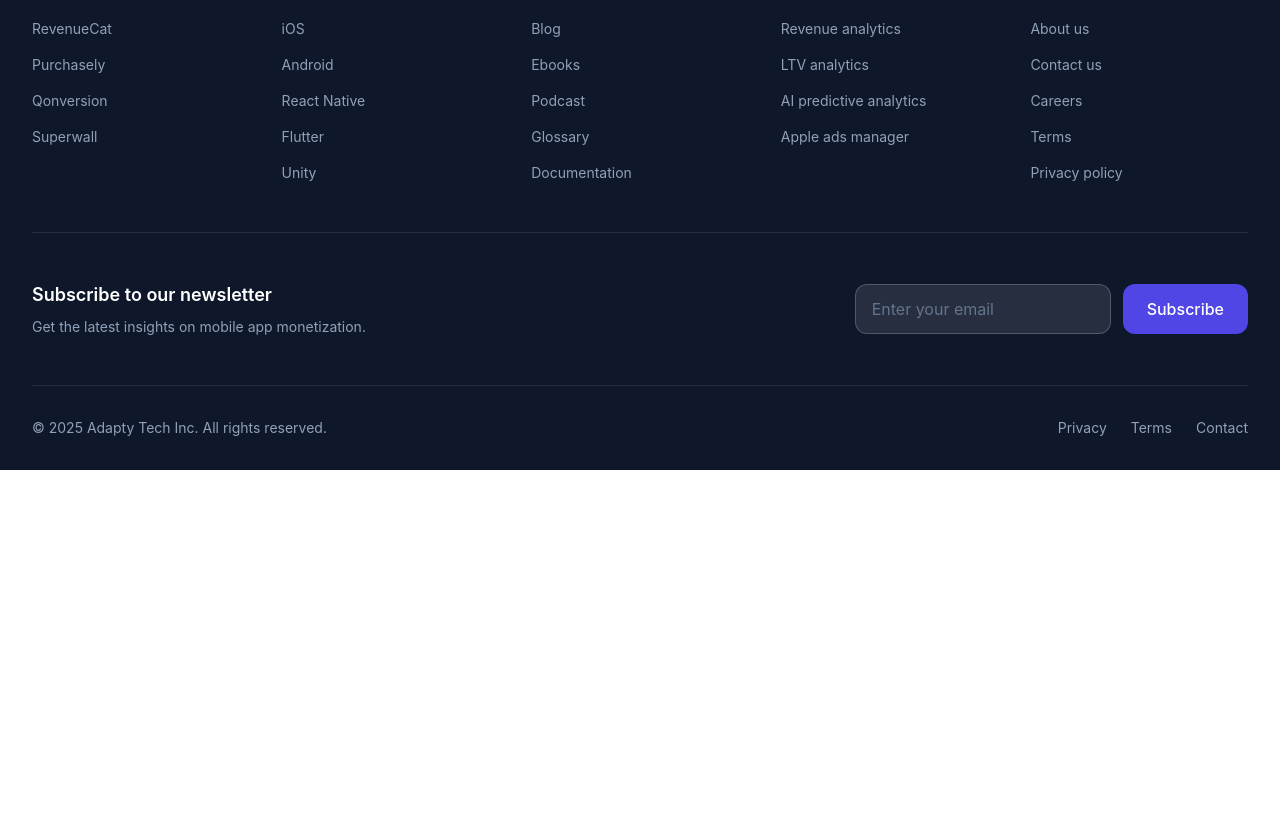
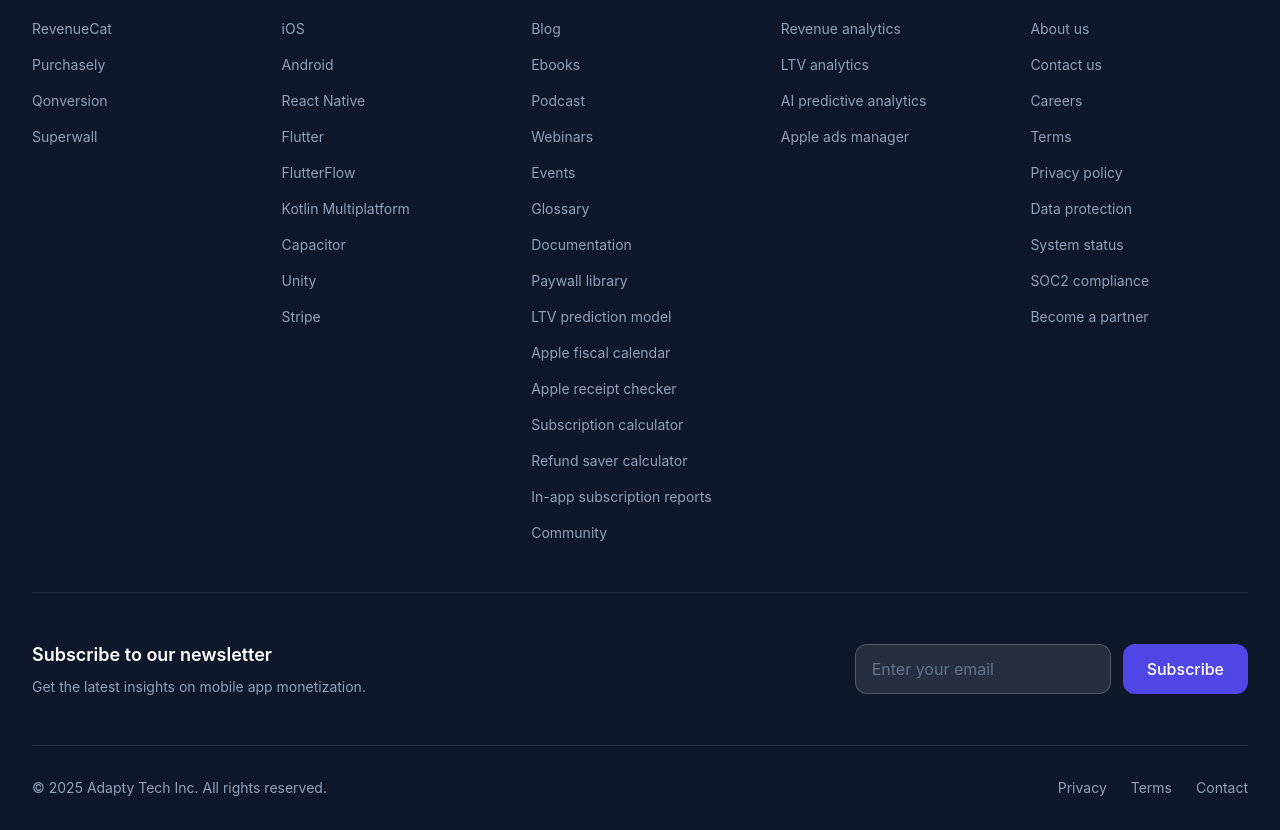
Before and after one commit to malkovitc/adapty, a Next.js app: page /adapty/blog in a window 1280 px wide. Shown: the part 4863-5693 px from the top of the page. Before the commit the page ends 5333 px from the top, so only its background shows below. Built offline with nearby package versions, Linux system fonts and the light colour scheme; no server answers.

Commit message:
Fix blog footer links to match adapty.io/blog exactly

```diff
--- a/src/app/blog/page.tsx
+++ b/src/app/blog/page.tsx
@@ -209,7 +209,7 @@
   );
 }
 
-// Full Footer Links Data
+// Full Footer Links Data - matches https://adapty.io/blog/ exactly
 const fullFooterLinks = {
   paywallManagement: {
     title: 'Paywall management',
@@ -217,18 +217,18 @@
       { label: 'Paywall builder', href: 'https://adapty.io/paywall-builder/' },
       { label: 'Onboarding builder', href: 'https://adapty.io/onboarding-builder/' },
       { label: 'AI generator', href: 'https://adapty.io/ai-paywall-generator/' },
-      { label: 'A/B testing', href: 'https://adapty.io/ab-testing/' },
+      { label: 'A/B testing', href: 'https://adapty.io/paywall-ab-testing/' },
       { label: 'Autopilot', href: 'https://adapty.io/autopilot/' },
-      { label: 'Targeting', href: 'https://adapty.io/targeting/' },
-      { label: 'Localization', href: 'https://adapty.io/localization/' },
+      { label: 'Targeting', href: 'https://adapty.io/paywall-targeting/' },
+      { label: 'Localization', href: 'https://adapty.io/paywall-localization/' },
       { label: 'Remote config', href: 'https://adapty.io/remote-config/' },
     ],
   },
   infrastructure: {
     title: 'Infrastructure',
     links: [
-      { label: 'Subscription SDK', href: 'https://adapty.io/subscription-management/' },
-      { label: 'Subscriber sync', href: 'https://adapty.io/subscriber-sync/' },
+      { label: 'Subscription SDK', href: 'https://adapty.io/sdk/' },
+      { label: 'Subscriber sync', href: 'https://adapty.io/subscription-sync/' },
       { label: 'Fallback paywalls', href: 'https://adapty.io/fallback-paywalls/' },
       { label: 'Refund saver', href: 'https://adapty.io/refund-saver/' },
       { label: 'Integrations', href: 'https://adapty.io/integrations/' },
@@ -245,28 +245,28 @@
   stages: {
     title: 'Stages',
     links: [
-      { label: 'Indie', href: 'https://adapty.io/indie/' },
-      { label: 'Startups', href: 'https://adapty.io/startups/' },
-      { label: 'Publishers', href: 'https://adapty.io/publishers/' },
-      { label: 'Enterprise', href: 'https://adapty.io/enterprise/' },
+      { label: 'Indie', href: 'https://adapty.io/for-indie/' },
+      { label: 'Startups', href: 'https://adapty.io/for-startups/' },
+      { label: 'Publishers', href: 'https://adapty.io/for-publishers/' },
+      { label: 'Enterprise', href: 'https://adapty.io/for-enterprises/' },
     ],
   },
   cases: {
     title: 'Cases',
     links: [
-      { label: 'Integrate subscriptions', href: 'https://adapty.io/cases/integrate-subscriptions/' },
-      { label: 'Grow app revenue', href: 'https://adapty.io/cases/grow-app-revenue/' },
-      { label: 'Analyze performance', href: 'https://adapty.io/cases/analyze-performance/' },
-      { label: 'Read our cases', href: 'https://adapty.io/customers/' },
+      { label: 'Integrate subscriptions', href: 'https://adapty.io/subscription-integration/' },
+      { label: 'Grow app revenue', href: 'https://adapty.io/revenue-growth/' },
+      { label: 'Analyze performance', href: 'https://adapty.io/performance-analytics/' },
+      { label: 'Read our cases', href: 'https://adapty.io/case-studies/' },
     ],
   },
   migrate: {
     title: 'Migrate from',
     links: [
-      { label: 'RevenueCat', href: 'https://adapty.io/revenuecat-alternative/' },
-      { label: 'Purchasely', href: 'https://adapty.io/purchasely-alternative/' },
-      { label: 'Qonversion', href: 'https://adapty.io/qonversion-alternative/' },
-      { label: 'Superwall', href: 'https://adapty.io/superwall-alternative/' },
+      { label: 'RevenueCat', href: 'https://adapty.io/compare/revenuecat/' },
+      { label: 'Purchasely', href: 'https://adapty.io/compare/purchasely/' },
+      { label: 'Qonversion', href: 'https://adapty.io/compare/qonversion/' },
+      { label: 'Superwall', href: 'https://adapty.io/compare/superwall/' },
     ],
   },
   sdk: {
@@ -276,7 +276,11 @@
       { label: 'Android', href: 'https://adapty.io/sdk/android/' },
       { label: 'React Native', href: 'https://adapty.io/sdk/react-native/' },
       { label: 'Flutter', href: 'https://adapty.io/sdk/flutter/' },
+      { label: 'FlutterFlow', href: 'https://adapty.io/sdk/flutterflow/' },
+      { label: 'Kotlin Multiplatform', href: 'https://adapty.io/sdk/kmp/' },
+      { label: 'Capacitor', href: 'https://adapty.io/sdk/capacitor/' },
       { label: 'Unity', href: 'https://adapty.io/sdk/unity/' },
+      { label: 'Stripe', href: 'https://adapty.io/integrations/stripe/' },
     ],
   },
   resources: {
@@ -284,38 +288,52 @@
     links: [
       { label: 'Blog', href: '/blog' },
       { label: 'Ebooks', href: 'https://adapty.io/ebooks/' },
-      { label: 'Podcast', href: 'https://adapty.io/podcast/' },
+      { label: 'Podcast', href: 'https://podcasts.apple.com/us/podcast/subhub-by-adapty-io/id1574462509' },
+      { label: 'Webinars', href: 'https://adapty.io/webinars/' },
+      { label: 'Events', href: 'https://adapty.io/events/' },
       { label: 'Glossary', href: 'https://adapty.io/glossary/' },
       { label: 'Documentation', href: 'https://adapty.io/docs/' },
+      { label: 'Paywall library', href: 'https://adapty.io/paywall-library/' },
+      { label: 'LTV prediction model', href: 'https://adapty.io/ltv-prediction-model/' },
+      { label: 'Apple fiscal calendar', href: 'https://adapty.io/apple-fiscal-calendar/' },
+      { label: 'Apple receipt checker', href: 'https://adapty.io/apple-receipt-checker/' },
+      { label: 'Subscription calculator', href: 'https://adapty.io/subscription-app-revenue-calculator/' },
+      { label: 'Refund saver calculator', href: 'https://adapty.io/refund-calculator/' },
+      { label: 'In-app subscription reports', href: 'https://adapty.io/state-of-in-app-subscriptions/' },
+      { label: 'Community', href: 'https://adapty.io/community/' },
     ],
   },
   analytics: {
     title: 'Analytics',
     links: [
-      { label: 'Revenue analytics', href: 'https://adapty.io/analytics/' },
+      { label: 'Revenue analytics', href: 'https://adapty.io/revenue-analytics/' },
       { label: 'LTV analytics', href: 'https://adapty.io/ltv-analytics/' },
-      { label: 'AI predictive analytics', href: 'https://adapty.io/ai-predictive-analytics/' },
+      { label: 'AI predictive analytics', href: 'https://adapty.io/predictive-analytics/' },
       { label: 'Apple ads manager', href: 'https://adapty.io/apple-ads-manager/' },
     ],
   },
   company: {
     title: 'Company',
     links: [
-      { label: 'About us', href: 'https://adapty.io/about/' },
-      { label: 'Contact us', href: 'https://adapty.io/contact/' },
+      { label: 'About us', href: 'https://adapty.io/about-us/' },
+      { label: 'Contact us', href: 'https://adapty.io/contacts/' },
       { label: 'Careers', href: 'https://adapty.io/careers/' },
       { label: 'Terms', href: 'https://adapty.io/terms/' },
       { label: 'Privacy policy', href: 'https://adapty.io/privacy/' },
+      { label: 'Data protection', href: 'https://adapty.io/data-processing-agreement/' },
+      { label: 'System status', href: 'https://status.adapty.io/' },
+      { label: 'SOC2 compliance', href: 'https://adapty.trustshare.com/home' },
+      { label: 'Become a partner', href: 'https://adapty.io/partnerships/' },
     ],
   },
 };
 
 const socialLinks = [
-  { name: 'X', href: 'https://x.com/adapaborovkov', icon: '𝕏' },
-  { name: 'LinkedIn', href: 'https://www.linkedin.com/company/adaptyio/', icon: 'in' },
-  { name: 'Discord', href: 'https://discord.gg/subscriptions', icon: 'D' },
+  { name: 'X', href: 'https://x.com/adapty', icon: '𝕏' },
+  { name: 'LinkedIn', href: 'https://www.linkedin.com/company/adaptyio', icon: 'in' },
+  { name: 'Discord', href: 'https://discord.gg/subscriptions-hub', icon: 'D' },
   { name: 'GitHub', href: 'https://github.com/adaptyteam', icon: 'GH' },
-  { name: 'YouTube', href: 'https://www.youtube.com/@adapty', icon: 'YT' },
+  { name: 'YouTube', href: 'https://www.youtube.com/@SubhubEn', icon: 'YT' },
 ];
 
 export default function BlogPage() {
```
